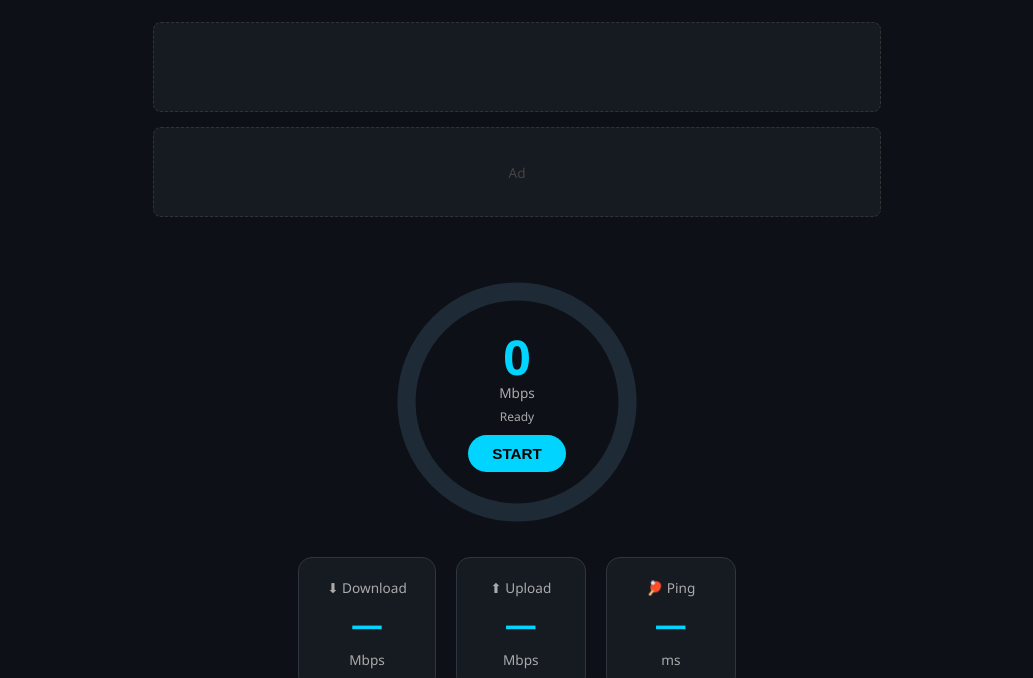
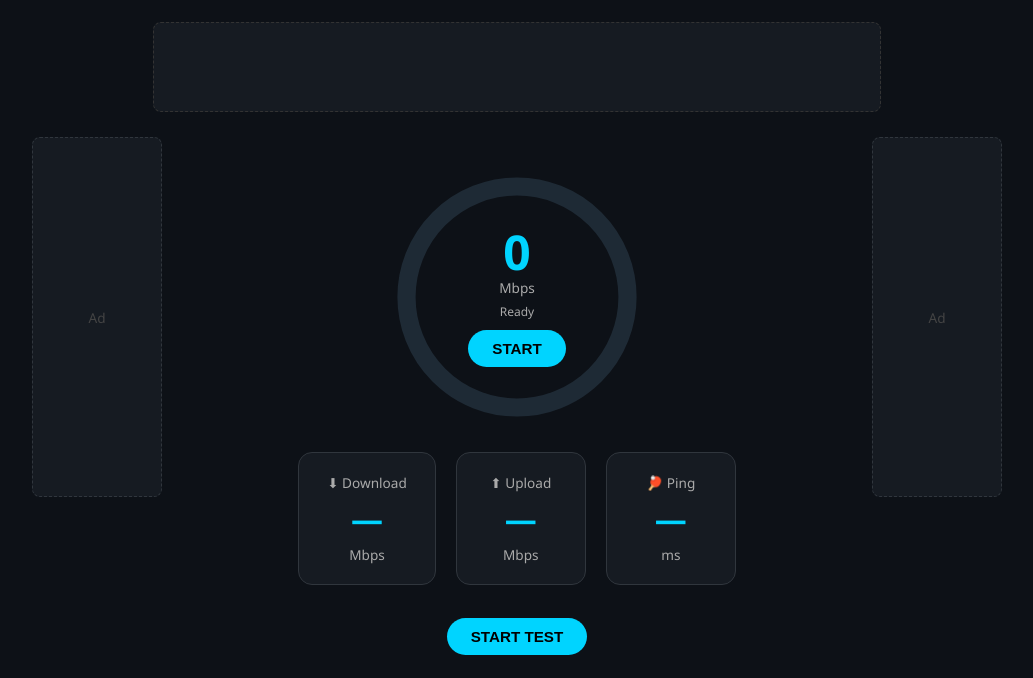
Before and after one commit to jyothi123elia/speedtest, a website: page public/index.html in a window 1280 px wide. Shown: the part 116-794 px from the top of the page, without its empty margins (123-1156 px from the left). Drawn offline with Linux system fonts and the light colour scheme.

Commit message:
exact style match

```diff
--- a/public/style.css
+++ b/public/style.css
@@ -12,6 +12,42 @@ header { padding: 30px 20px 10px; }
 header h1 { font-size: 2.5rem; color: #00d4ff; }
 header p  { color: #aaaaaa; margin-top: 6px; }
 
+/* PAGE LAYOUT - 3 columns */
+.page-layout {
+  display: flex;
+  justify-content: center;
+  align-items: flex-start;
+  gap: 0px;
+  width: 100%;
+  margin: 0 auto;
+}
+
+/* SIDE ADS */
+.ad-sidebar {
+  width: 140px;
+  flex-shrink: 0;
+  padding-top: 10px;
+}
+
+.ad-slot.vertical {
+  width: 130px;
+  min-height: 360px;
+  max-height: 360px;
+  background: #161b22;
+  border: 1px dashed #30363d;
+  border-radius: 8px;
+  display: flex;
+  align-items: center;
+  justify-content: center;
+  color: #444;
+  font-size: 0.85rem;
+  margin: 0 auto;
+}
+
+/* MAIN CENTER */
+main { padding: 20px; flex: 1; max-width: 700px; }
+
+/* TOP & BOTTOM AD SLOT */
 .ad-slot {
   margin: 15px auto;
   max-width: 728px;
@@ -26,8 +62,7 @@ header p  { color: #aaaaaa; margin-top: 6px; }
   font-size: 0.85rem;
 }
 
-main { padding: 20px; }
-
+/* GAUGE */
 .gauge-container {
   margin: 20px auto;
   display: flex;
@@ -125,6 +160,7 @@ main { padding: 20px; }
   transform: none;
 }
 
+/* RESULTS */
 .results-grid {
   display: flex;
   justify-content: center;
@@ -147,6 +183,7 @@ main { padding: 20px; }
 .label { color: #aaaaaa; font-size: 0.85rem; }
 .value { font-size: 2rem; font-weight: bold; color: #00d4ff; }
 
+/* FOOTER */
 footer {
   padding: 20px;
   color: #555;
@@ -155,7 +192,7 @@ footer {
 
 footer a { color: #00d4ff; text-decoration: none; }
 
-/* BUDDHA SECTION */
+/* BUDDHA */
 .buddha-section {
   display: flex;
   align-items: center;
@@ -227,3 +264,8 @@ footer a { color: #00d4ff; text-decoration: none; }
   70%, 85%  { opacity: 0; }
   100%      { opacity: 1; }
 }
+
+/* HIDE SIDE ADS ON MOBILE */
+@media (max-width: 900px) {
+  .ad-sidebar { display: none; }
+}
```
